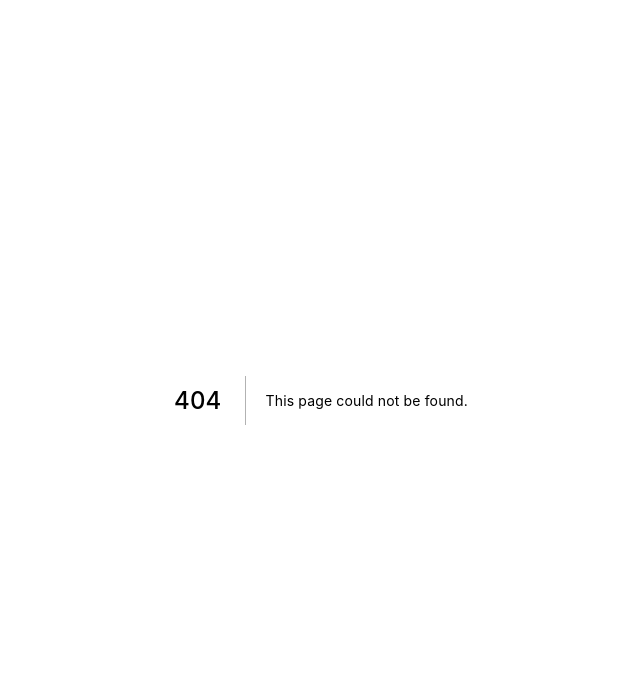
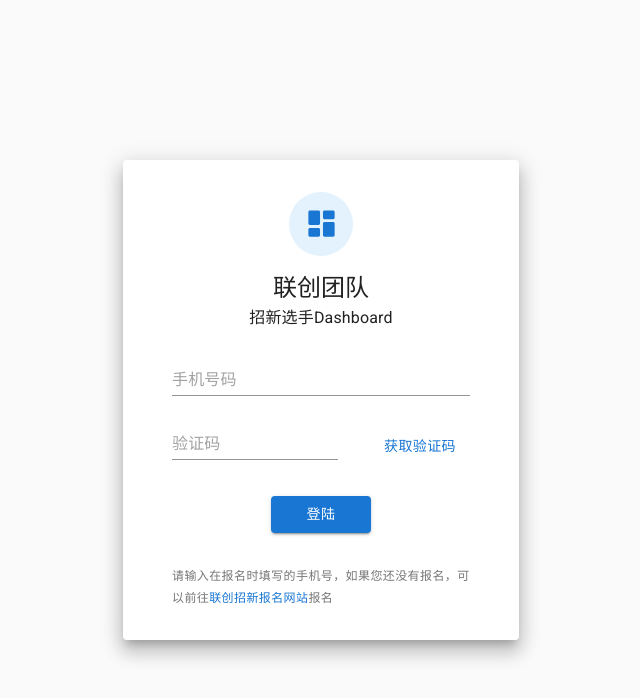
Before and after one commit to UniqueStudio/UniqueRecruitmentCandidateDashboard, a Next.js app: page /login in a window 1280 px wide. Before the commit this address had no page. Shown: the top 698 px of the page, without its empty margins (319-959 px from the left). Built offline with nearby package versions, Linux system fonts and the light colour scheme.

Commit message:
feat(login): basic layout of login page

```diff
--- /dev/null
+++ b/src/pages/login.tsx
@@ -0,0 +1,142 @@
+import {
+  Paper,
+  Container,
+  Grid,
+  Button,
+  makeStyles,
+  Input,
+  Typography,
+  Link,
+  Avatar,
+  useTheme,
+  useMediaQuery,
+} from '@material-ui/core';
+import { blue } from '@material-ui/core/colors';
+import { DashboardRounded as DashboardIcon } from '@material-ui/icons';
+import { NextPage } from 'next';
+import { useState } from 'react';
+// import { useAppDispatch } from 'store';
+// import { showSnackbar } from 'store/component';
+
+const useStyles = makeStyles((theme) => ({
+  container: {
+    height: '100vh',
+    display: 'flex',
+    alignItems: 'center',
+  },
+  paper: {
+    padding: theme.spacing(4, 2),
+  },
+  icon: {
+    width: theme.spacing(8),
+    height: theme.spacing(8),
+  },
+  iconBgColor: {
+    backgroundColor: blue[50],
+  },
+}));
+
+const Login: NextPage = () => {
+  const classes = useStyles();
+  const theme = useTheme();
+  // const dispatch = useAppDispatch();
+  const matchMedia = useMediaQuery(theme.breakpoints.down('xs'));
+
+  const [phone, setPhone] = useState('');
+  const [code, setCode] = useState('');
+  const [countdown, setCountdown] = useState({ time: 0, send: false, id: undefined as number | undefined });
+
+  // Todo: add request logic
+  const handleSendCode = async () => {
+    // dispatch(showSnackbar({ type: 'info', message: 'this is a test', _key: Date.now() }));
+    if (countdown.send) {
+      return;
+    }
+    const id = window.setInterval(() => {
+      setCountdown((prev) => {
+        if (!prev.send) {
+          return prev;
+        } else if (prev.time === 0) {
+          window.clearInterval(prev.id);
+          return { ...prev, send: false, id: undefined };
+        } else {
+          return { ...prev, time: prev.time - 1 };
+        }
+      });
+    }, 1000);
+    setCountdown({ time: 59, send: true, id });
+  };
+
+  return (
+    <Container maxWidth='xs' className={classes.container}>
+      <Paper className={classes.paper} elevation={12}>
+        <Grid container spacing={4} justify='center'>
+          <Grid item xs='auto'>
+            <Grid container spacing={2} justify='center'>
+              <Grid item xs='auto'>
+                <Avatar className={classes.icon} classes={{ colorDefault: classes.iconBgColor }}>
+                  <DashboardIcon color='primary' fontSize='large' />
+                </Avatar>
+              </Grid>
+              <Grid item xs={10}>
+                <Typography variant='h5' align='center' component='h1'>
+                  联创团队
+                </Typography>
+                <Typography variant='subtitle1' align='center'>
+                  招新选手Dashboard
+                </Typography>
+              </Grid>
+            </Grid>
+          </Grid>
+
+          <Grid item xs={10}>
+            <Input
+              fullWidth
+              id='phone'
+              placeholder='手机号码'
+              type='tel'
+              inputProps={{ maxLength: 11 }}
+              value={phone}
+              onChange={(event) => {
+                setPhone(event.target.value);
+              }}
+            />
+          </Grid>
+
+          <Grid item xs={6}>
+            <Input
+              id='verification code'
+              placeholder='验证码'
+              fullWidth
+              inputProps={{ maxLength: 4 }}
+              value={code}
+              onChange={(event) => {
+                setCode(event.target.value);
+              }}
+            />
+          </Grid>
+          <Grid item xs={4}>
+            <Button color='primary' fullWidth onClick={handleSendCode}>
+              {countdown.send ? `${countdown.time}s` : matchMedia ? '验证码' : '获取验证码'}
+            </Button>
+          </Grid>
+
+          <Grid item xs={4}>
+            <Button variant='contained' color='primary' fullWidth>
+              登陆
+            </Button>
+          </Grid>
+
+          <Grid item xs={10}>
+            <Typography variant='caption' color='textSecondary'>
+              请输入在报名时填写的手机号，如果您还没有报名，可以前往
+              <Link href='https://join.hustunique.com'>联创招新报名网站</Link>报名
+            </Typography>
+          </Grid>
+        </Grid>
+      </Paper>
+    </Container>
+  );
+};
+
+export default Login;
```
